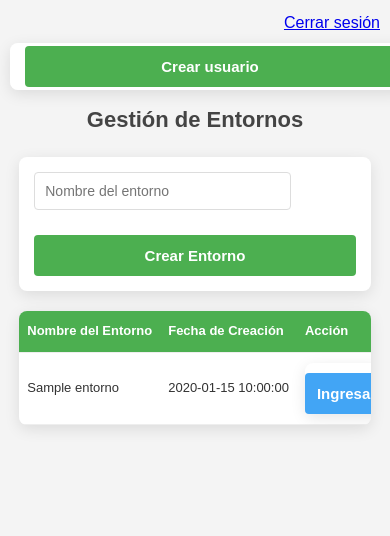
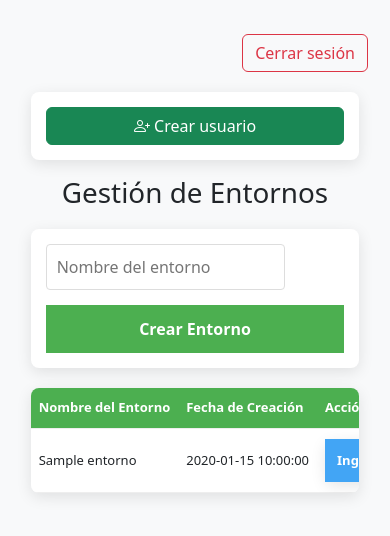
Before and after one commit to LeonelDiaz225/crud-usuarios, a PHP site: page / in a window 390 px wide; the page is wider, and only the part inside the window is pictured. Shown: the top 536 px of that part. Run offline with PHP 8.4, Linux system fonts and the light colour scheme; the visitor is signed in with stand-in values (Sample User, id 1); tables that the repository leaves empty or names only in its code hold one stand-in row (values such as "Sample post").

Commit message:
Mejoras en formularios y estilos responsive

```diff
--- a/entorno.php
+++ b/entorno.php
@@ -66,7 +66,10 @@ if (
   <link rel="stylesheet" href="https://cdn.jsdelivr.net/npm/bootstrap-icons@1.11.3/font/bootstrap-icons.min.css">
 </head>
 <body>
-<a href="logout.php" style="float:right;">Cerrar sesión</a>
+
+<div class="d-flex justify-content-end mb-3">
+    <a href="logout.php" class="btn btn-outline-danger">Cerrar sesión</a>
+  </div>
 
   <h1>Entorno: <?= htmlspecialchars($tabla) ?></h1>
   <a href="index.php" class="back-index">← Volver a entornos</a>
--- a/index.php
+++ b/index.php
@@ -24,7 +24,7 @@ if (esadmin() && isset($_POST['crear_usuario'])) {
   $puede_editar_entorno = isset($_POST['puede_editar_entorno']) ? 1 : 0;
   $puede_editar_registros = isset($_POST['puede_editar_registros']) ? 1 : 0;
   $puede_eliminar_registros = isset($_POST['puede_eliminar_registros']) ? 1 : 0;
-  $entornos_asignados = trim($_POST['entornos_asignados'] ?? '');
+  $entornos_asignados = isset($_POST['entornos_asignados']) ? implode(',', $_POST['entornos_asignados']) : '';
   if ($username && $password) {
       $hash = password_hash($password, PASSWORD_DEFAULT);
       $stmt = $conn->prepare("INSERT INTO usuarios (username, password, rol, puede_crear_entorno, puede_eliminar_entorno, puede_editar_entorno, puede_editar_registros, puede_eliminar_registros, entornos_asignados) VALUES (?, ?, ?, ?, ?, ?, ?, ?, ?)");
@@ -45,35 +45,108 @@ $result = $conn->query("SELECT * FROM entornos ORDER BY fecha_creacion DESC");
 <html lang="es">
 <head>
   <meta charset="UTF-8">
+  <meta name="viewport" content="width=device-width, initial-scale=1">
   <title>Entornos de Trabajo</title>
   <link rel="stylesheet" href="css/style.css">
+  <link href="https://cdn.jsdelivr.net/npm/bootstrap@5.3.3/dist/css/bootstrap.min.css" rel="stylesheet">
+  <link rel="stylesheet" href="https://cdn.jsdelivr.net/npm/bootstrap-icons@1.11.3/font/bootstrap-icons.min.css">
 </head>
-<body>
+<body class="bg-light">
 
-<a href="logout.php" style="float:right;">Cerrar sesión</a>
+<div class="container py-4">
+  <div class="d-flex justify-content-end mb-3">
+    <a href="logout.php" class="btn btn-outline-danger">Cerrar sesión</a>
+  </div>
   <?php if (esadmin()) { ?>
-  <form method="post" style="display:inline;">
-    <button type="submit" name="mostrar_formulario_usuario" style="margin-top:10px;">Crear usuario</button>
+    <form method="post" class="mb-3">
+      <button type="submit" name="mostrar_formulario_usuario" class="btn btn-success w-100">
+        <i class="bi bi-person-plus"></i> Crear usuario
+      </button>
     </form>
   <?php } ?>
 
  <?php if (esadmin() && isset($_POST['mostrar_formulario_usuario'])) { ?>
-  <h2>Crear usuario</h2>
+  <div class="row justify-content-center">
+    <div class="col-12 col-md-6">
+      <div class="card shadow-sm mb-4">
+        <div class="card-body">
+          <h2 class="card-title mb-4 text-center">Crear usuario</h2>
 <form method="post">
-    <input type="text" name="username" placeholder="Usuario" required><br>
-    <input type="password" name="password" placeholder="Contraseña" required><br>
-    <select name="rol">
+  <div class="row">
+    <div class="col-12 col-md-6 mb-3">
+      <input type="text" name="username" class="form-control" placeholder="Nombre usuario" required>
+    </div>
+    <div class="col-12 col-md-6 mb-3">
+      <input type="password" name="password" class="form-control" placeholder="Contraseña" required>
+    </div>
+    <div class="col-12 mb-3">
+      <select name="rol" class="form-select">
         <option value="user">Usuario</option>
         <option value="admin">Admin</option>
-    </select><br>
-    <label><input type="checkbox" name="puede_crear_entorno"> Crear entornos</label>
-    <label><input type="checkbox" name="puede_eliminar_entorno"> Eliminar entornos</label>
-    <label><input type="checkbox" name="puede_editar_entorno"> Editar entornos</label><br>
-    <label><input type="checkbox" name="puede_editar_registros"> Editar registros</label>
-    <label><input type="checkbox" name="puede_eliminar_registros"> Eliminar registros</label>
-    <input type="text" name="entornos_asignados" placeholder="entorno1,entorno2"><br>
-    <button type="submit" name="crear_usuario">Crear usuario</button>
+      </select>
+    </div>
+  </div>
+
+  <!-- Otorgar permisos -->
+<div class="mb-2 fw-bold">Otorgar permisos</div>
+<div class="row mb-3">
+  <div class="col-12">
+    <div class="form-check mb-2">
+      <input type="checkbox" class="form-check-input" name="puede_crear_entorno" id="crearEntorno">
+      <label class="form-check-label" for="crearEntorno">Crear entornos</label>
+    </div>
+    <div class="form-check mb-2">
+      <input type="checkbox" class="form-check-input" name="puede_eliminar_entorno" id="eliminarEntorno">
+      <label class="form-check-label" for="eliminarEntorno">Eliminar entornos</label>
+    </div>
+    <div class="form-check mb-2">
+      <input type="checkbox" class="form-check-input" name="puede_editar_entorno" id="editarEntorno">
+      <label class="form-check-label" for="editarEntorno">Editar entornos</label>
+    </div>
+    <div class="form-check mb-2">
+      <input type="checkbox" class="form-check-input" name="puede_editar_registros" id="editarRegistros">
+      <label class="form-check-label" for="editarRegistros">Editar registros</label>
+    </div>
+    <div class="form-check mb-2">
+      <input type="checkbox" class="form-check-input" name="puede_eliminar_registros" id="eliminarRegistros">
+      <label class="form-check-label" for="eliminarRegistros">Eliminar registros</label>
+    </div>
+  </div>
+</div>
+
+  <!-- Entornos asignados -->
+  <div class="mb-3">
+    <div class="dropdown">
+      <button class="btn btn-outline-primary dropdown-toggle w-100" type="button" id="dropdownEntornos" data-bs-toggle="dropdown" aria-expanded="false">
+        Seleccionar entornos
+      </button>
+      <ul class="dropdown-menu w-100" aria-labelledby="dropdownEntornos" id="entornosDropdownList">
+        <?php
+        $entornos_result = $conn->query("SELECT nombre FROM entornos ORDER BY nombre ASC");
+        while ($ent = $entornos_result->fetch_assoc()):
+        ?>
+          <li>
+            <a class="dropdown-item entorno-item" href="#" data-nombre="<?= htmlspecialchars($ent['nombre']) ?>">
+              <?= htmlspecialchars($ent['nombre']) ?>
+            </a>
+          </li>
+        <?php endwhile; ?>
+      </ul>
+    </div>
+    <div class="mt-3">
+      <div class="fw-bold mb-1">Seleccionados:</div>
+      <ul id="entornosSeleccionados" class="list-group"></ul>
+    </div>
+  </div>
+  <div id="entornosHiddenInputs"></div>
+  <button type="submit" name="crear_usuario" class="btn btn-success w-100 mt-2">
+    <i class="bi bi-person-plus"></i> Crear usuario
+  </button>
 </form>
+      </div>
+      </div>
+    </div>
+  </div>
 <?php } ?>
 
 <h1>Gestión de Entornos</h1>
@@ -131,5 +204,7 @@ $result = $conn->query("SELECT * FROM entornos ORDER BY fecha_creacion DESC");
       <?php endwhile; ?>
     </tbody>
   </table>
+  <script src="js/script.js"></script>
+  <script src="https://cdn.jsdelivr.net/npm/bootstrap@5.3.3/dist/js/bootstrap.bundle.min.js"></script>
 </body>
 </html>
--- a/js/script.js
+++ b/js/script.js
@@ -419,4 +419,52 @@ if (exportBtn) {
       });
   });
 }
+
+// --- Dropdown de entornos asignados en crear usuario ---
+const dropdownItems = document.querySelectorAll('.entorno-item');
+const seleccionadosList = document.getElementById('entornosSeleccionados');
+const hiddenInputsDiv = document.getElementById('entornosHiddenInputs');
+let seleccionados = [];
+
+if (dropdownItems.length && seleccionadosList && hiddenInputsDiv) {
+  dropdownItems.forEach(item => {
+    item.addEventListener('click', function(e) {
+      e.preventDefault();
+      const nombre = this.getAttribute('data-nombre');
+      if (!seleccionados.includes(nombre)) {
+        seleccionados.push(nombre);
+        actualizarSeleccionados();
+      }
+    });
+  });
+
+  function actualizarSeleccionados() {
+    // Limpiar lista y inputs
+    seleccionadosList.innerHTML = '';
+    hiddenInputsDiv.innerHTML = '';
+    seleccionados.forEach(nombre => {
+      // Mostrar en la lista
+      const li = document.createElement('li');
+      li.className = 'list-group-item d-flex justify-content-between align-items-center py-1';
+      li.textContent = nombre;
+      const btn = document.createElement('button');
+      btn.type = 'button';
+      btn.className = 'btn btn-sm btn-danger ms-2 flex-shrink-0';
+      btn.style.width = '70px';
+      btn.textContent = 'Quitar';
+      btn.onclick = function() {
+        seleccionados = seleccionados.filter(n => n !== nombre);
+        actualizarSeleccionados();
+      };
+      li.appendChild(btn);
+      seleccionadosList.appendChild(li);
+      // Crear input oculto
+      const input = document.createElement('input');
+      input.type = 'hidden';
+      input.name = 'entornos_asignados[]';
+      input.value = nombre;
+      hiddenInputsDiv.appendChild(input);
+    });
+  }
+}
 });
```
Lines whose indentation alone changed are shown as unchanged.
